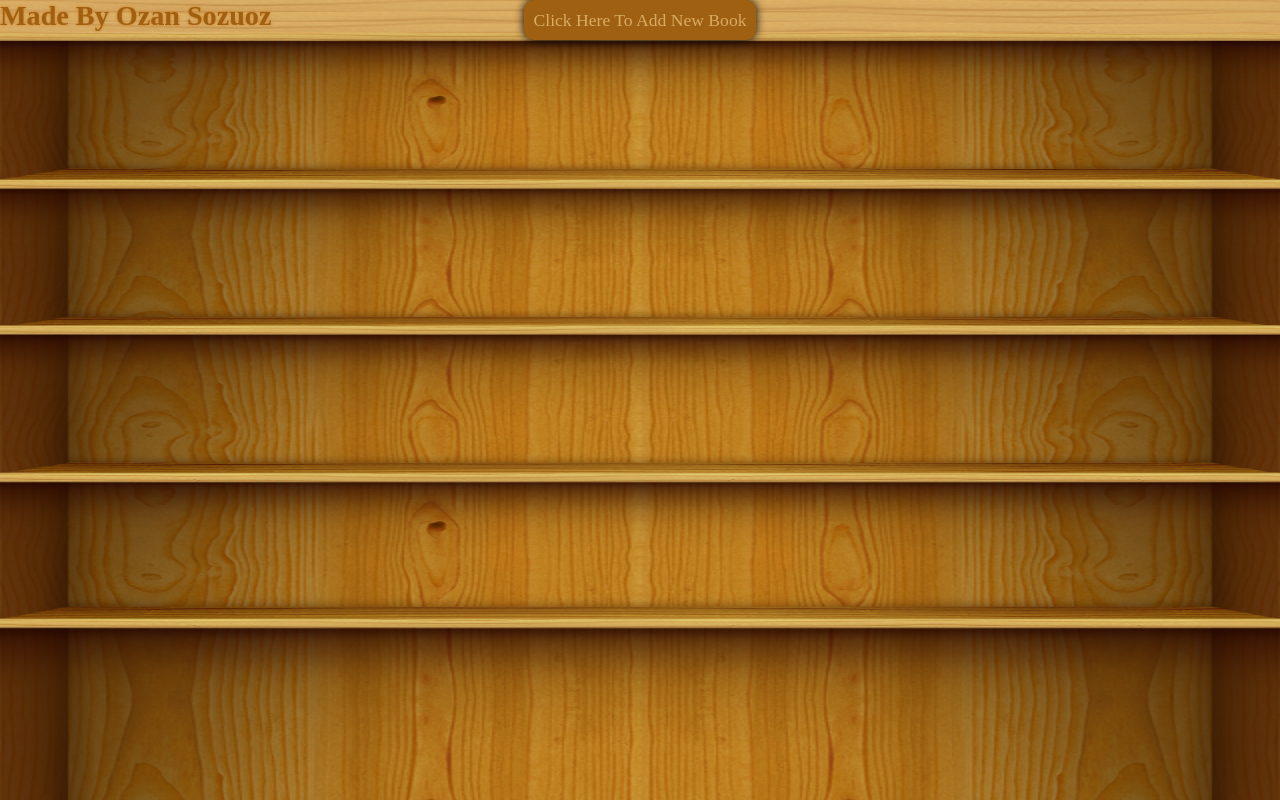
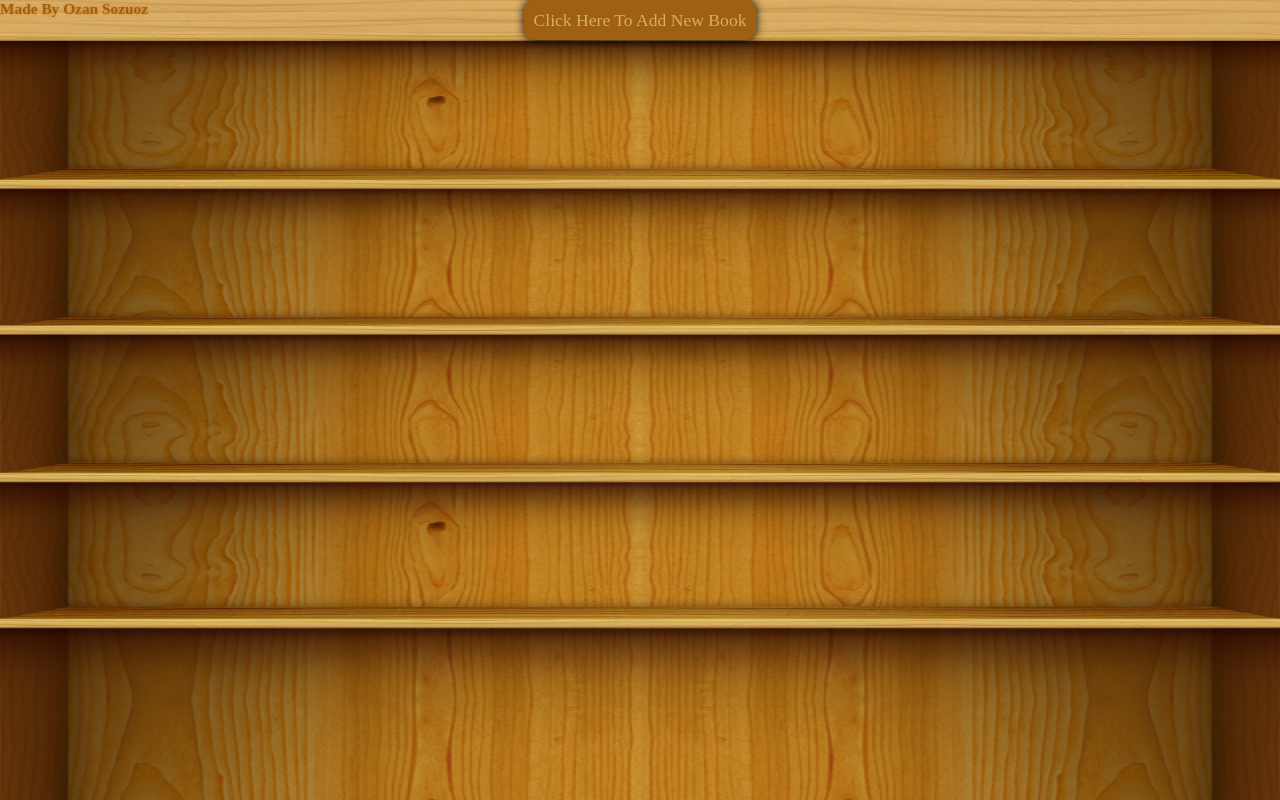
Before and after one commit to ozansozuozgit/library, a plain HTML site: page index.html in a window 1280 px wide. Drawn offline with nearby package versions, Linux system fonts and the light colour scheme.

Commit message:
fix githib link fontsize

```diff
--- a/styles/styles.css
+++ b/styles/styles.css
@@ -7,7 +7,7 @@ a {
   font-weight: bolder;
   text-shadow: 0 0 3px #d17c20;
   text-decoration: none;
-  font-size: 2.2vw;
+  font-size: 1.2vw;
 }
 a:hover {
   color: #9f6111;
```
